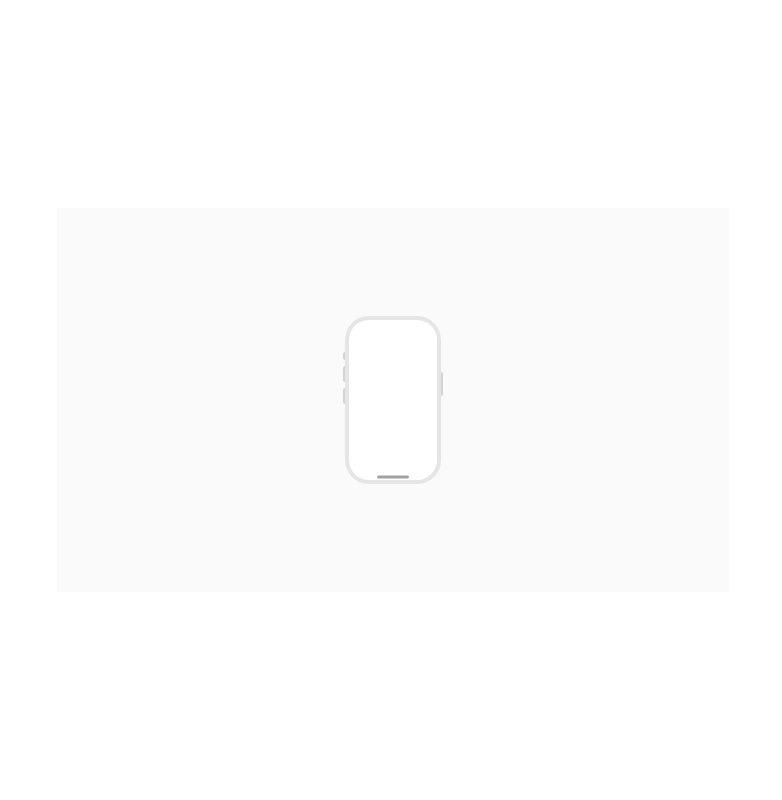
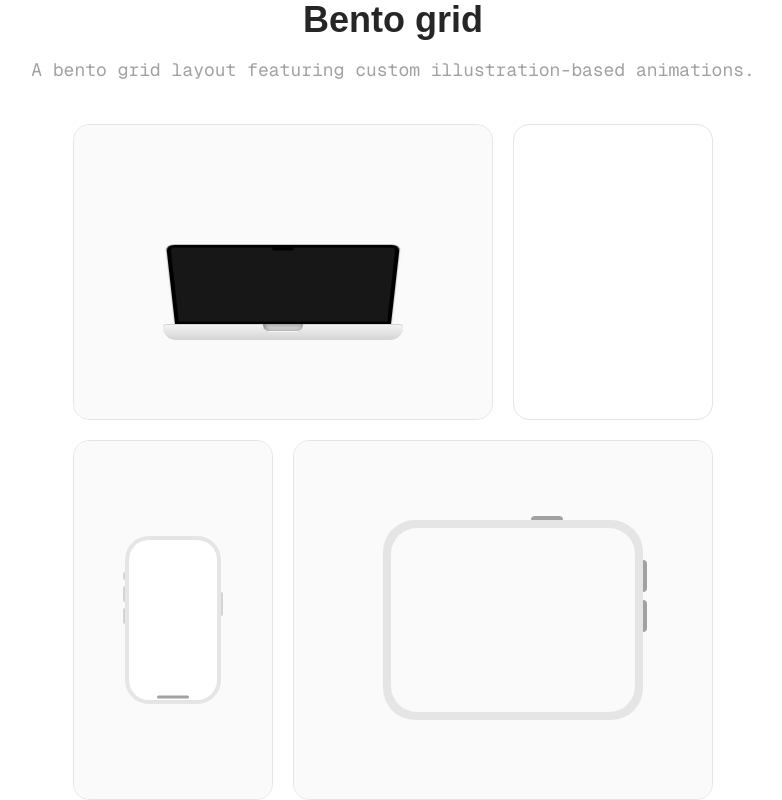
Before and after one commit to akashbeniwal055/MacBook-illustration, a Next.js app: page / in a window 1280 px wide. Shown: the whole page, without its empty margins (247-1029 px from the left). Built offline with nearby package versions, Linux system fonts and the light colour scheme.

Commit message:
made ipad component and use it in a bento

```diff
--- /dev/null
+++ b/src/app/Components/ipad.tsx
@@ -0,0 +1,22 @@
+import React from 'react'
+
+export const Ipad = () => {
+  return (
+    <div className="max-w-2xl w-full h-full bg-neutral-50 flex items-center mx-auto">
+        <div className="w-60 mx-auto ">
+            <div className="w-65 h-50 rounded-4xl  bg-neutral-200 p-2 relative">
+                <div className="w-full h-full rounded-[26px] bg-neutral-50">
+
+                </div>
+              <div className="absolute top-10 right-0 translate-x-1 w-1 h-8 bg-neutral-400 rounded-tr-md rounded-br-md"></div>
+              <div className="absolute top-20 right-0 translate-x-1 w-1 h-8 bg-neutral-400 rounded-tr-md rounded-br-md"></div>
+              <div className="absolute top-0 right-20 -translate-y-1 w-8 h-1  bg-neutral-400 rounded-tl-md rounded-tr-md"></div>
+
+            </div>
+
+        </div>
+
+
+    </div>
+  )
+}
--- a/src/app/Components/iphone.tsx
+++ b/src/app/Components/iphone.tsx
@@ -7,7 +7,7 @@ export const Iphone = () => {
         <motion.div
             whileHover="animate"
             initial="initial"
-            className=" max-w-2xl w-full h-96 flex items-center  bg-neutral-50 mx-auto ">
+            className=" max-w-2xl w-full h-full flex items-center  bg-neutral-50 mx-auto ">
             <div className="w-60 mx-auto  ">
                 {/* iphone body */}
                 <div className="relative w-24 h-42 rounded-3xl bg-neutral-200 mx-auto p-1 ">
@@ -20,12 +20,12 @@ export const Iphone = () => {
                         <motion.div
                         variants={{
                             initial:{
-                                opacity:0,
-                                filter:"blur(30px)"
+                                opacity:0
+
                             },
                             animate:{
-                                opacity:1,
-                                filter:"blur(0px)"
+                                opacity:1
+
                             }
                         }}
 
@@ -40,7 +40,7 @@ export const Iphone = () => {
 
                             initial: {
                                 opacity: 0,
-                                filter: "blur(20px)"
+                                filter: "blur(10px)"
                             }, animate: {
                                 opacity: 1,
                                 filter: "blur(0px)"
--- a/src/app/Components/macbook.tsx
+++ b/src/app/Components/macbook.tsx
@@ -7,7 +7,7 @@ export default function Macbook() {
     <motion.div
       whileHover="animate"
       initial="initial"
-      className="max-w-2xl w-full mx-auto flex items-center h-96 bg-neutral-50"
+      className=" w-full mx-auto flex items-center h-full bg-neutral-50"
     >
 
       <div
--- a/src/app/page.tsx
+++ b/src/app/page.tsx
@@ -1,20 +1,61 @@
 
 import { Iphone } from "./Components/iphone";
 import Macbook from "./Components/macbook"
+import { Ipad } from "./Components/ipad"
 
-export default function() {
+export default function () {
   return (
 
-<div className="h-screen w-screen bg-white flex items-center jusitify-center">
+    <div className="h-screen w-screen bg-white flex flex-col items-center jusitify-center">
 
-  {/* <Macbook /> */}
-  <Iphone />
-</div>
+      <div className="flex flex-col gap-4 text-center mb-10 ">
+
+        <h2 className="text-4xl font-bold text-neutral-800">Bento grid </h2>
+        <p className=" text-lg font-mono text-neutral-400"> A bento grid layout featuring custom illustration-based animations. </p>
+      </div>
+      <Bento >
+
+        <BentoSkeleton className={"col-span-2 rounded-2xl "}>
+          <Macbook />
+        </BentoSkeleton>
+        <BentoSkeleton className={"col-span-1 rounded-2xl "}>
+        </BentoSkeleton>
+
+
+        <BentoSkeleton className={"col-span-1 rounded-2xl "}>
+          <Iphone />
+        </BentoSkeleton>
+        <BentoSkeleton className={"col-span-2 rounded-2xl "}>
+          <Ipad />
+        </BentoSkeleton>
+
+
+
+
+      </Bento>
+
+    </div>
 
 
 
 
 
 
- )
+  )
 }
+
+
+const Bento = ({ className, children }: { className?: string, children?: React.ReactNode }) => {
+  return (
+    <div className={` grid grid-cols-3 h-[90%]  w-1/2  rounded-4xl  mx-auto gap-5 ${className}`}>
+      {children}
+    </div>
+  )
+}
+const BentoSkeleton = ({ className, children }: { className?: string, children?: React.ReactNode }) => {
+  return (
+    <div className={` border border-neutral-200 overflow-hidden ${className}`}>
+      {children}
+    </div>
+  )
+}
```
